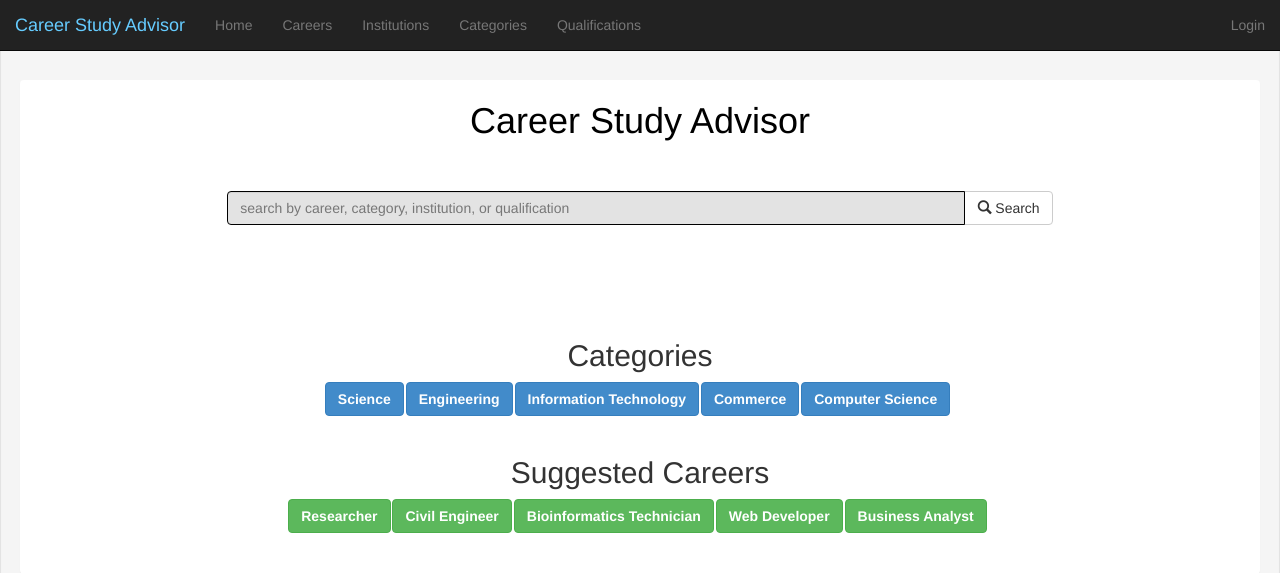
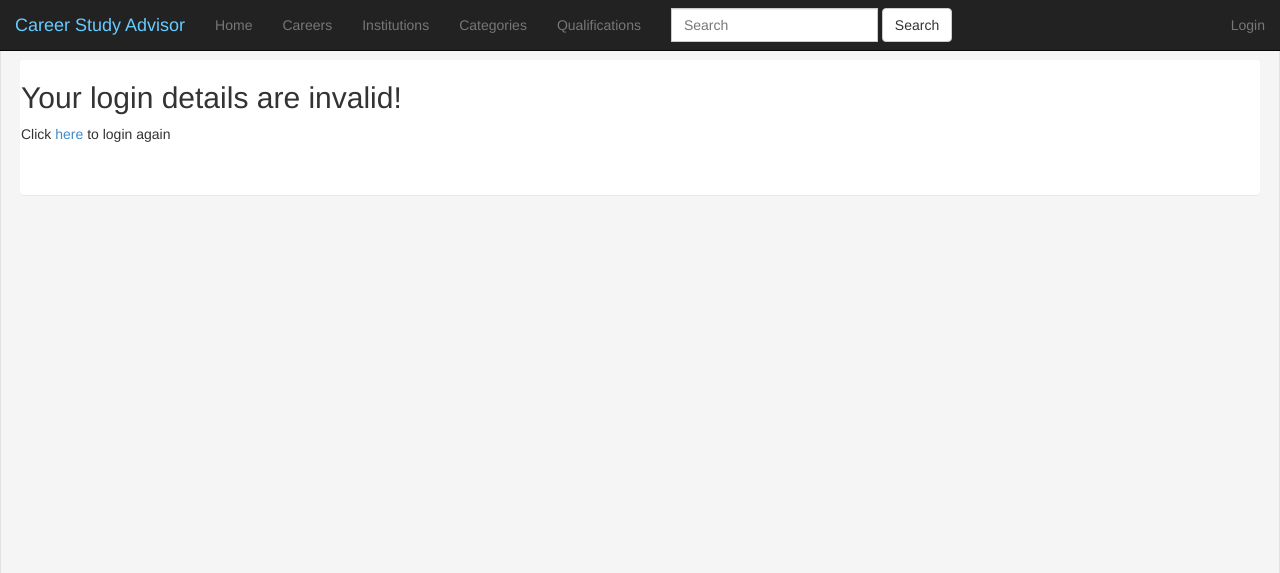
Before and after one commit to ryanwongsa/CareerStudyAdvisor, a Django app: page /accounts/invalid in a window 1280 px wide. Shown: the top 573 px of the page. Run offline with Django 3.2, Linux system fonts and the light colour scheme; data comes from the database, SQL or seed files in the repository; both versions use the stored data as it was after the commit; parts of the project's set-up code (start-up, migrations or seed data) failed here and were passed over; some libraries are stand-ins or nearby versions.

Commit message:
basic login only

```diff
--- a/csa/advisor/templates/advisor/base.html
+++ b/csa/advisor/templates/advisor/base.html
@@ -37,7 +37,7 @@
 
 
                 <ul class="nav navbar-nav navbar-right">
-                    <li><a href="/admin/">Login</a></li>
+                    <li><a href="/accounts/login">Login</a></li>
                   <!--  <li><a href="#">Sign Up</a></li>-->
                 </ul>
 
--- a/csa/advisor/templates/advisor/home.html
+++ b/csa/advisor/templates/advisor/home.html
@@ -35,7 +35,7 @@
 
 
                     <ul class="nav navbar-nav navbar-right">
-                        <li><a href="/admin/">Login</a></li>
+                        <li><a href="/accounts/login">Login</a></li>
                   <!--      <li><a href="#">Sign Up</a></li>-->
                     </ul>
 
--- /dev/null
+++ b/csa/advisor/templates/advisor/invalid_login.html
@@ -0,0 +1,13 @@
+{% extends "advisor/base.html" %}
+
+{% block head %}
+
+{% endblock %}
+
+
+{% block body %}
+
+<h2>Your login details are invalid!</h2>
+<p>Click <a href='/accounts/login/'>here</a> to login again</p>
+
+{% endblock %}
--- a/csa/advisor/urls.py
+++ b/csa/advisor/urls.py
@@ -21,6 +21,11 @@ urlpatterns = patterns('',
   url(r'^category/?$', views.category_index, name='category_index'),
   url(r'^qualification/?$', views.qualification_index, name='qualification_index'),
 
+  url(r'^accounts/login/?$', views.login, name ='login'),
+  url(r'^accounts/auth/?$', views.auth_view, name ='auth_view'),
+  url(r'^accounts/logout/?$', views.logout, name ='logout'),
+  url(r'^accounts/loggedin/?$', views.loggedin, name = 'loggedin'),
+  url(r'^accounts/invalid/?$', views.invalid_login, name ='invalid_login'),
 
   url(r'^', views.home, name='home'),
 
--- a/csa/advisor/views.py
+++ b/csa/advisor/views.py
@@ -1,8 +1,42 @@
 from django.shortcuts import render, get_object_or_404
 from django.http import HttpResponse
+from django.http import HttpResponseRedirect
+from django.core.context_processors import csrf
 from django.views.generic.base import View
+from django.contrib import auth
 
 from advisor.models import Career, Qualification, Institution, Category
+
+def login(request):
+    c={}
+    c.update(csrf(request))
+    context = {"c": c}
+    return render(request, "advisor/login.html", context)
+
+def auth_view(request):
+    username = request.POST.get('username','')
+    password = request.POST.get('password','')
+    user = auth.authenticate(username= username,password = password)
+
+    if user is not None:
+        auth.login(request, user)
+        return HttpResponseRedirect('/accounts/loggedin')
+    else:
+        return HttpResponseRedirect('/accounts/invalid')
+
+def loggedin(request):
+    context = {"full_name": request.user.username}
+    return render(request, "advisor/loggedin.html", context)
+
+def invalid_login(request):
+    return render(request, "advisor/invalid_login.html")
+
+
+def logout(request):
+    auth.logout(request)
+    return render(request, "advisor/logout.html")
+
+
 
 class Career_Index(View):
   def get(self, request):
```
Also changed, not shown: csa/advisor/templates/advisor/loggedin.html (added, +12 -0 lines), csa/advisor/templates/advisor/login.html (added, +24 -0 lines), csa/db.sqlite3, 5 other files.
